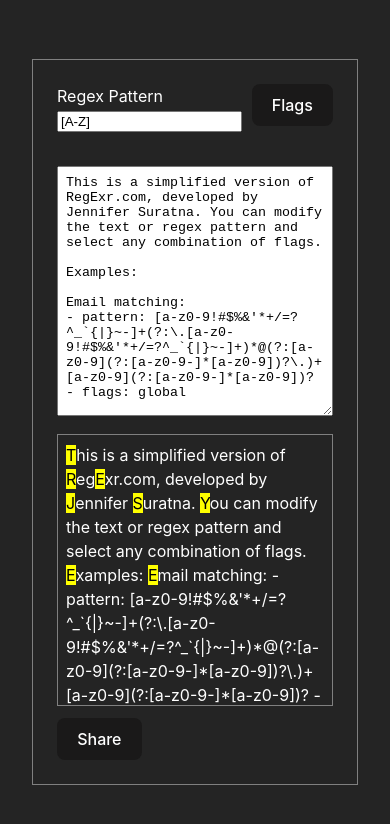
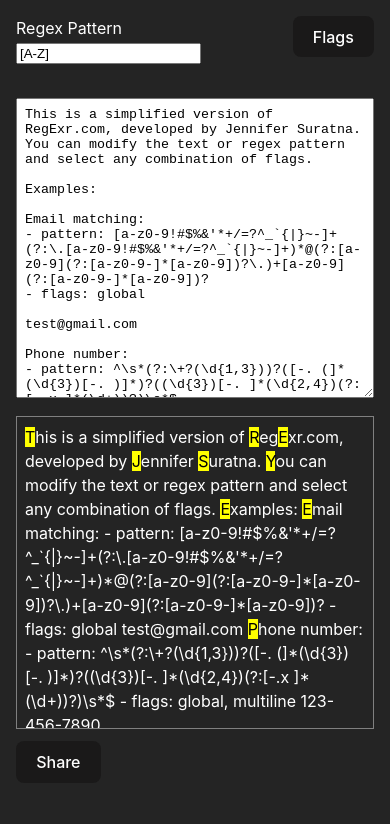
Before and after one commit to jenyeji/regex, a React (Vite) app: page / in a window 390 px wide. Shown: the top 824 px of the page. Built offline with nearby package versions, Linux system fonts and the light colour scheme.

Commit message:
fix mobile responsiveness

```diff
--- a/src/App.css
+++ b/src/App.css
@@ -8,13 +8,19 @@
   color: white;
 }
 
+@media screen and (max-width: 768px) {
+  #root {
+    padding: 1em;
+  }
+}
+
 button {
   background-color: rgb(26, 25, 25);
   color: white;
 }
 
 textarea {
-  min-height: 250px;
+  min-height: 300px;
   height: fit-content;
   width: 100%;
   text-align: left;
@@ -40,11 +46,21 @@
   max-height: 80vh;
 }
 
+@media screen and (max-width: 768px) {
+  .regex-wrapper {
+    display: flex;
+    flex-direction: column;
+    max-height: 100vh;
+    border: none;
+    padding: 0;
+  }
+}
+
 .input-error {
   color: red;
   font-size: 0.8em;
   margin-top: 4px;
-  height: 18px;
+  min-height: 18px;
 }
 
 .regex-input {
@@ -63,6 +79,7 @@
   padding: 8px;
   word-wrap: break-word;
   overflow: scroll;
+  max-height: 35vh;
 }
 
 .dropdown {
@@ -108,6 +125,8 @@
 .share-url {
   padding: 12px;
   word-wrap: break-word;
+  overflow-wrap: break-word;
+  word-break: break-all;
   font-size: small;
   overflow: scroll;
 }
--- a/src/index.css
+++ b/src/index.css
@@ -8,7 +8,6 @@
 body {
   margin: 0;
   display: flex;
-  place-items: center;
   min-width: 320px;
   min-height: 100vh;
 }
```
